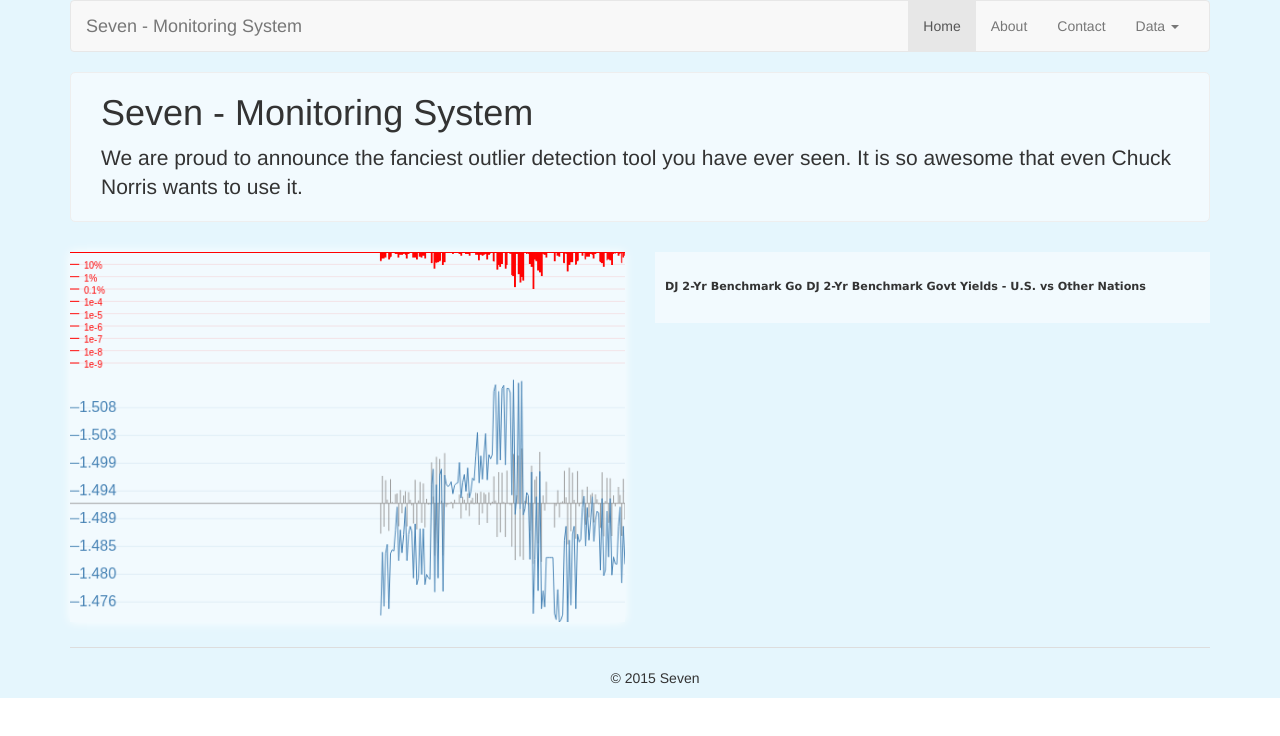
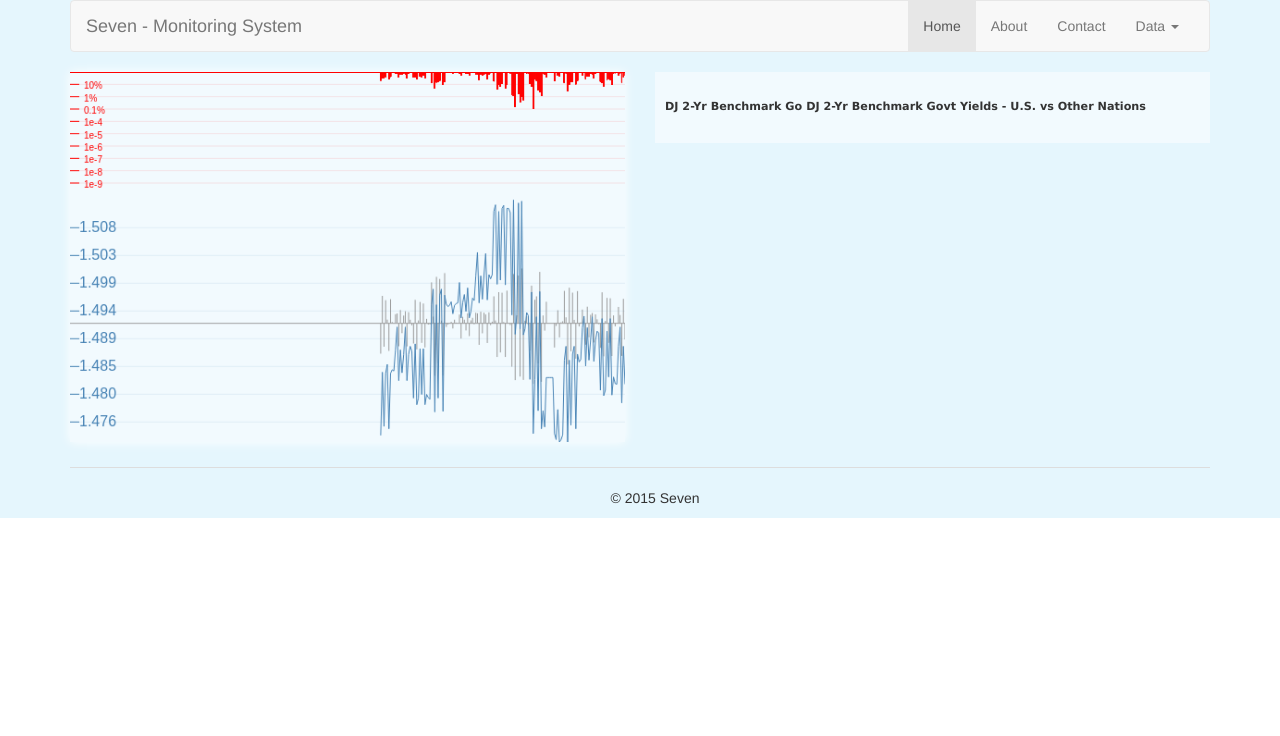
Before and after one commit to whitestguyiknow/affen, a plain HTML site: page front-end/website/index.html in a window 1280 px wide. Drawn offline with nearby package versions, Linux system fonts and the light colour scheme.

Commit message:
removed header text

```diff
--- a/front-end/website/index.html
+++ b/front-end/website/index.html
@@ -165,12 +165,16 @@ function setup() {
 
 
 
-	  <div class="row seven_header col-md-12 center-block">
+	  <!--<div class="row seven_header col-md-12 center-block">
 		<div class="col-md-12">
 			<h1>Seven - Monitoring System</h1>
 			<p class="lead">We are proud to announce the fanciest outlier detection tool you have ever seen. It is so awesome that even Chuck Norris wants to use it.</p>
 		</div>
 	  </div>
+
+	  <div class="row col-md-2">
+		<
+	  </div>-->
 
 	  <div class="row marketing">
 		<div class="col-md-6">
```
